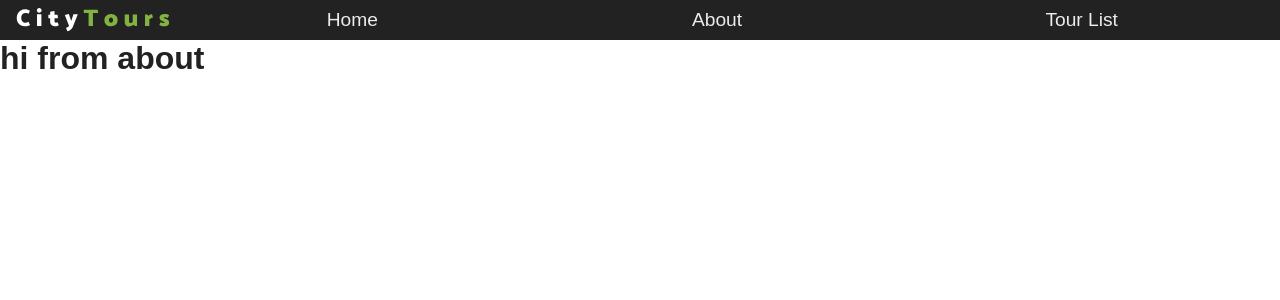
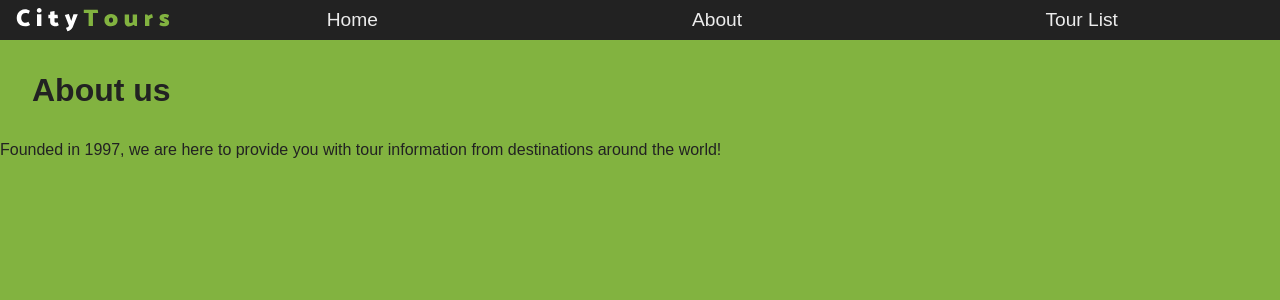
Before and after one commit to nadia643/city-tours, a React (Create React App) app: page /about in a window 1280 px wide. Shown: the top 300 px of the page. Built offline with nearby package versions, Linux system fonts and the light colour scheme.

Commit message:
updated background colour accross all 3 pages

```diff
--- a/src/components/About/About.js
+++ b/src/components/About/About.js
@@ -1,12 +1,18 @@
-import React, { Component } from 'react'
+import React, { Component } from 'react';
+import './About.scss';
 
 export default class About extends Component {
     render() {
         return (
             <div>
             <h1>
-                hi from about
+                About us
             </h1>
+
+            <p>
+                Founded in 1997, we are here to provide you with tour information
+                from destinations around the world!
+            </p>
             </div>
         )
     }
--- a/src/components/About/About.scss
+++ b/src/components/About/About.scss
@@ -1,5 +1,12 @@
 @import '../../index.scss';
 
 h1 {
-    color: green;
+    color: $mainBlack;
+    margin: 0 auto;
+    float: center;
+    padding: 2rem;
 }
+
+p {
+    color: $mainBlack;
+}
--- a/src/components/Home/Home.js
+++ b/src/components/Home/Home.js
@@ -1,5 +1,5 @@
 import React, { Component } from 'react';
-import './Home';
+import './Home.scss';
 
 
 export default class Home extends Component {
--- a/src/components/Home/Home.scss
+++ b/src/components/Home/Home.scss
@@ -0,0 +1 @@
+@import '../../index.scss';
--- a/src/index.scss
+++ b/src/index.scss
@@ -1,7 +1,7 @@
 * {
   margin: 0;
   padding: 0;
-  box-sizing: border-box;
+  // box-sizing: border-box;
 }
 
 $mainBlack: #222;
@@ -11,9 +11,7 @@ $mainGrey: #ececec;
 $mainTransition: all 0.3s linear;
 
 
-
 body {
   font-family: "Open-Sans", sans-serif;
-  background: $mainWhite;
-  color: $mainBlack;
+  background: $mainGreen;
 }
```
Also changed, not shown: src/components/TourList/tourlist.scss (line endings or trailing spaces), 2 other files (tests, documents, lock files or other folders).
